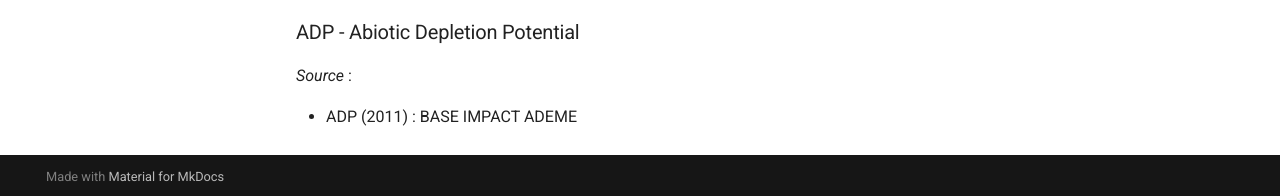
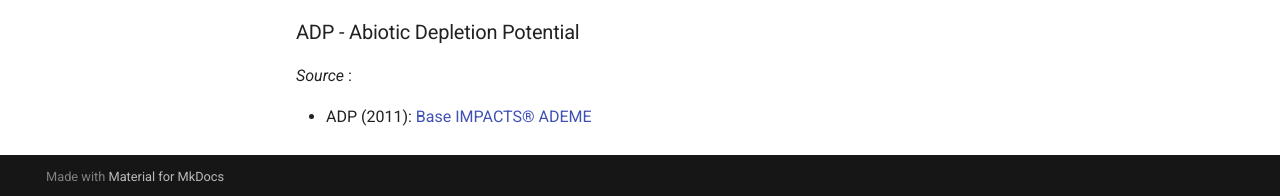
Before and after one commit to Boavizta/boaviztapi, an MkDocs documentation site: the page built from docs/docs/Explanations/usage/elec_factors.md, in a window 1280 px wide and 1322 px high. Shown: the part 1123-1319 px from the top of the window. Built offline with MkDocs 1.6.1 and Material for MkDocs 9.7.7, drawn with Linux system fonts in a browser that asks for light colours.

Commit message:
docs: update sources and add links to ADP impacts

```diff
--- a/docs/docs/Explanations/usage/elec_factors.md
+++ b/docs/docs/Explanations/usage/elec_factors.md
@@ -41,4 +41,4 @@ We use the consumption of fossil resources per kwh (APDf/kwh) per country and ex
 
 _Source_ :
 
-* ADP (2011) : BASE IMPACT ADEME
+* ADP (2011): [Base IMPACTS® ADEME](https://base-impacts.ademe.fr/)
```
